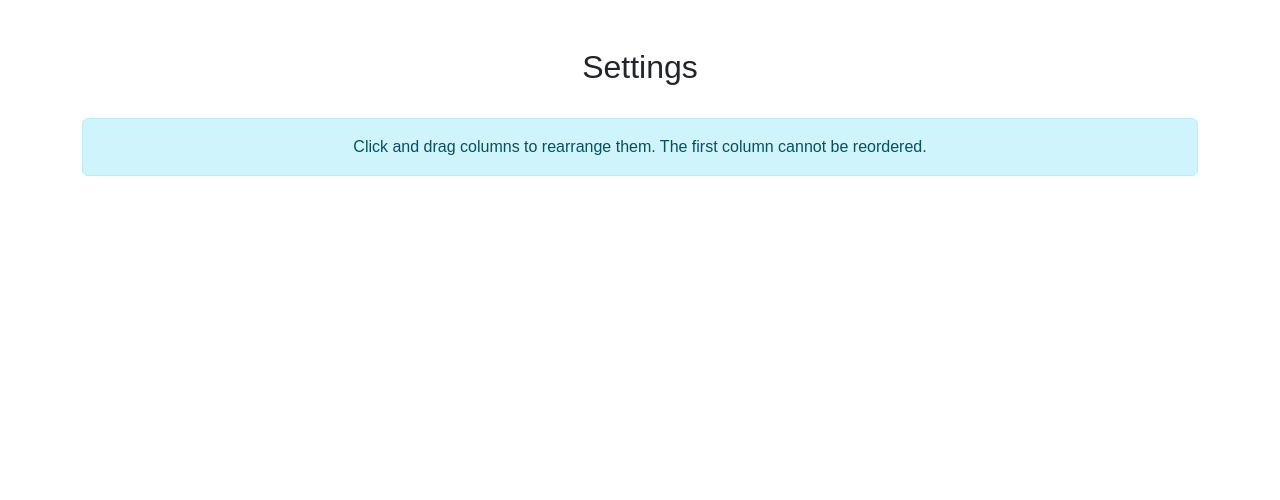
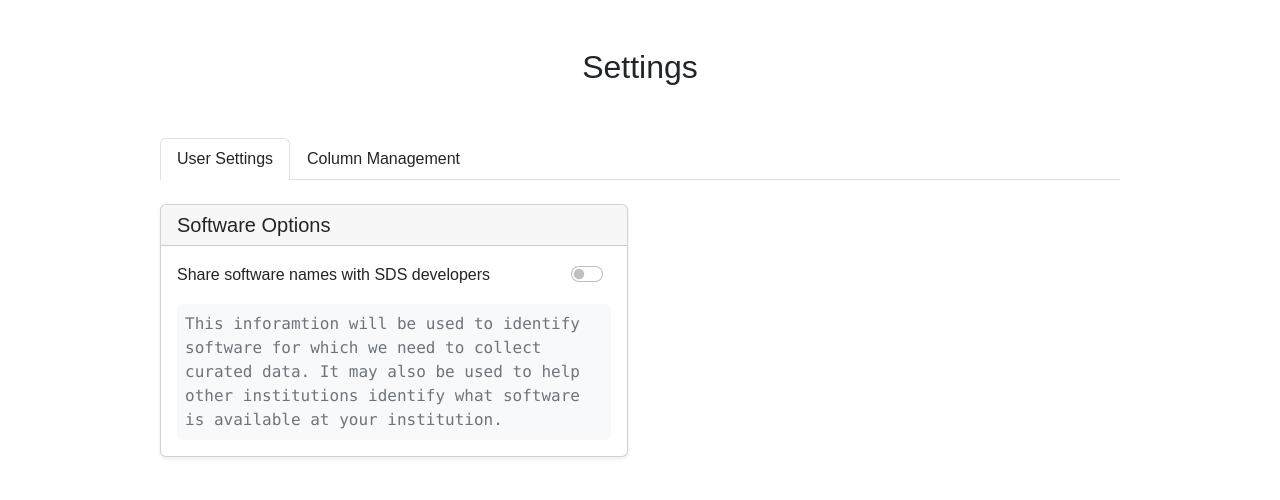
Before and after one commit to access-ci-org/SDS-Public, a Python web app: template app/templates/settings.html in a window 1280 px wide. Shown: the part 61-561 px from the top of the page. Run offline with Jinja, Linux system fonts and the light colour scheme; the template is opened without the code that fills it, so the values that code supplies are empty; some libraries are stand-ins or nearby versions.

Commit message:
Update from private repo

```diff
--- a/app/static/css/settings.css
+++ b/app/static/css/settings.css
@@ -1,5 +1,41 @@
+.settings-container {
+  max-width: 1000px;
+  margin: 0 auto;
+  padding: 20px;
+}
+
+.settings-header {
+  display: flex;
+  justify-content: space-between;
+  align-items: center;
+  margin-bottom: 30px;
+  border-bottom: 1px solid #e1e4e8;
+  padding-bottom: 15px;
+}
+
+.settings-title {
+  font-size: 24px;
+  font-weight: 600;
+  color: var(--primary-color);
+}
+
+.nav-tabs .nav-link.active {
+  color: var(--primary-color);
+  border-color: #dee2e6 #dee2e6 #fff;
+  font-weight: 500;
+}
+
+.nav-tabs .nav-link:not(.active) {
+  color: var(--secondary-color);
+}
+
 .draggable-row {
   cursor: move;
+  transition: all 0.2s ease;
+}
+
+.draggable-row:hover {
+  background-color: rgba(var(--bs-primary-rgb), 0.05) !important;
 }
 
 .dragging {
@@ -16,7 +52,23 @@
 .insertion-point.active {
   height: 20px;
   margin: 10px 0;
-    background: rgba(13, 110, 253, 0.1);
-    border: 2px dashed #0d6efd;
+  background: rgba(var(--bs-primary-rgb), 0.1);
+  border: 2px dashed var(--primary-color);
   border-radius: 4px;
 }
+
+.form-switch .form-check-input:checked {
+  background-color: var(--primary-color);
+  border-color: var(--primary-color);
+}
+
+.drag-handle {
+  color: var(--secondary-color);
+  margin-right: 10px;
+}
+
+.save-section {
+  display: flex;
+  justify-content: flex-end;
+  padding: 20px 0;
+}
--- a/app/static/js/settings.js
+++ b/app/static/js/settings.js
@@ -7,7 +7,8 @@ $(".form-check-input").change(function(){
         url:"/update_col_visibility/"+column,
         type: 'POST',
         success: function(response){
-            showAlert('Column successfully updated', 'success');
+            console.log(response)
+            showAlert(response.success, 'success');
         },
         error: function(xhr, status, error){
             console.error("Error updating column")
--- a/app/templates/base.html
+++ b/app/templates/base.html
@@ -66,7 +66,7 @@
                         </div>
                     </div>
                     {% if url_for(request.endpoint) == '/' %}
-                        <div class="row g-0">
+                        <div class="row">
                             <div class="col-md-9">
                                 <span style="font-size: 0.9em">
                                     <strong>Note:</strong>
@@ -93,7 +93,7 @@
                             <br>
                         </div>
                     {% endif %}
-                    <div class="row">
+                    <div class="row justify-content-center">
                         <div class="col">
                             <div id="alert-div" style="text-align: center;">
                                 {% with messages = get_flashed_messages(with_categories=true) %}
@@ -109,7 +109,7 @@
                             </div>
                         </div>
                     </div>
-                    <div class="row">
+                    <div class="row justify-content-center">
                         <div id="app_content">
                             {%block app_content%}
                             {#application content is added here#}
--- a/app/templates/settings.html
+++ b/app/templates/settings.html
@@ -19,39 +19,90 @@
 {% endblock %}
 
 {% block app_content %}
-<div class="alert alert-info mb-4 text-center">
-    <i class="bi bi-info-circle"></i>
+<div class="settings-container">
+  <!-- Nav tabs -->
+  <ul class="nav nav-tabs mb-4" id="settingsTabs" role="tablist">
+    <li class="nav-item" role="presentation">
+        <button class="nav-link active" id="user-tab" data-bs-toggle="tab" data-bs-target="#user-tab-pane" type="button" role="tab" aria-controls="user-tab-pane" aria-selected="false">
+          User Settings
+        </button>
+      </li>
+    <li class="nav-item" role="presentation">
+      <button class="nav-link" id="columns-tab" data-bs-toggle="tab" data-bs-target="#columns-tab-pane" type="button" role="tab" aria-controls="columns-tab-pane" aria-selected="true">
+        Column Management
+      </button>
+    </li>
+  </ul>
+  <!-- Tab content -->
+  <div class="tab-content" id="settingsTabContent">
+    <!-- Software Settings Tab -->
+    <div class="tab-pane show active" id="user-tab-pane" role="tabpanel" aria-labelledby="user-tab" tabindex="0">
+        <div class="row">
+          <div class="col-md-6">
+            <div class="card shadow-sm mb-4">
+              <div class="card-header">
+                <h5 class="mb-0">Software Options</h5>
+              </div>
+              <div class="card-body">
+                <div class="mb-3 d-flex justify-content-between align-items-center">
+                  <label class="form-label mb-0">Share software names with SDS developers</label>
+                  <div class="form-check form-switch">
+                    <input class="form-check-input" type="checkbox" id="shareSoftware" {{'checked' if share_software}}>
+                  </div>
+                </div>
+                <div class="font-monospace p-2 bg-light rounded">
+                  <span class="text-muted">
+                    This inforamtion will be used to identify software for which we need to collect curated data. It may also be used to help other institutions identify what software is available at your institution.
+                  </span>
+                </div>
+              </div>
+            </div>
+          </div>
+        </div>
+      </div>
+
+    <!-- Column Management Tab -->
+    <div class="tab-pane" id="columns-tab-pane" role="tabpanel" aria-labelledby="columns-tab" tabindex="0">
+      <div class="alert alert-info mb-4">
+        <i class="bi bi-info-circle me-2"></i>
         Click and drag columns to rearrange them. The first column cannot be reordered.
       </div>
-<div id="draggable-container">
+      <div class="card shadow-sm mb-4">
+        <div class="card-body" id="draggable-container">
           {% for column in table_info.column_order %}
-    <div class="row draggable-row mx-0 p-2 mb-2 border rounded bg-white" draggable="true">
-        <div class="col">
+          <div class="row draggable-row mx-0 p-3 mb-2 border rounded bg-white" draggable="true">
+            <div class="col-md-4 d-flex align-items-center">
+              <div class="drag-handle">
+                <svg width="16" height="16" fill="currentColor" viewBox="0 0 16 16">
+                    <path d="M7 2a1 1 0 1 1-2 0 1 1 0 0 1 2 0zm3 0a1 1 0 1 1-2 0 1 1 0 0 1 2 0zM7 5a1 1 0 1 1-2 0 1 1 0 0 1 2 0zm3 0a1 1 0 1 1-2 0 1 1 0 0 1 2 0zM7 8a1 1 0 1 1-2 0 1 1 0 0 1 2 0zm3 0a1 1 0 1 1-2 0 1 1 0 0 1 2 0zm-3 3a1 1 0 1 1-2 0 1 1 0 0 1 2 0zm3 0a1 1 0 1 1-2 0 1 1 0 0 1 2 0z"/>
+                </svg>
+                <i class="bi bi-grip-vertical"></i>
+              </div>
               <b>Column:</b>
-            <span class="column-name">{{table_info.column_names[column]}}</span>
+              <span class="column-name ms-2">{{ table_info.column_names[column] }}</span>
             </div>
-        <div class="col">
+            <div class="col-md-5">
               <div class="input-group">
                 <span class="input-group-text">Rename:</span>
                 <input type="text" class="form-control column-input"
-                        placeholder="{{table_info.column_names[column]}}"
-                        data-original-key="{{column}}"
-                        data-original-name="{{table_info.column_names[column]}}">
+                  placeholder="{{ table_info.column_names[column] }}"
+                  data-original-key="{{ column }}"
+                  data-original-name="{{ table_info.column_names[column] }}">
               </div>
             </div>
-        <div class="col d-flex align-items-center justify-content-end">
+            <div class="col-md-3 d-flex align-items-center justify-content-end">
               <div class="form-check form-switch">
                 <input class="form-check-input" type="checkbox"
-                    value="" id="{{column}}"
-                    {{'checked' if (column in table_info.column_order and table_info.column_names[column] not in drop_columns)}}
+                  value="" id="{{ column }}"
+                  {{ 'checked' if (column in table_info.column_order and table_info.column_names[column] not in drop_columns) }}
                   {% if use_api %}
-                    {{'disabled' if column in api_curated_columns and (not use_curated_info)}}
-                    {{'disabled' if (not use_ai_info) and column in api_ai_columns}}
-                    {% elif column in api_curated_columns or column in api_ai_columns%}
+                    {{ 'disabled' if column in api_curated_columns and (not use_curated_info) }}
+                    {{ 'disabled' if (not use_ai_info) and column in api_ai_columns }}
+                  {% elif column in api_curated_columns or column in api_ai_columns %}
                     disabled
                   {% endif %}
                 >
-                <label class="form-check-label" for="{{column}}">
+                <label class="form-check-label ms-2" for="{{ column }}">
                   Show
                 </label>
               </div>
@@ -59,4 +110,8 @@
           </div>
           {% endfor %}
         </div>
+      </div>
+    </div>
+  </div>
+</div>
 {% endblock %}
```
Also changed, not shown: PARSER.md (+49 -6 lines), app/__init__.py (+6 -4 lines), app/models/users.py (+7 -0 lines), app/routes/settings_routes.py (+8 -1 lines), app/static/css/softwareTable.css (+10 -4 lines), parsers/container/parse_containers.py (+11 -2 lines), parsers/lmod/parse_spider.py (+24 -1 lines), reset_database.py (+40 -23 lines), app/static/js/table.js (line endings or trailing spaces), 1 other file. Lines whose indentation alone changed are shown as unchanged.
